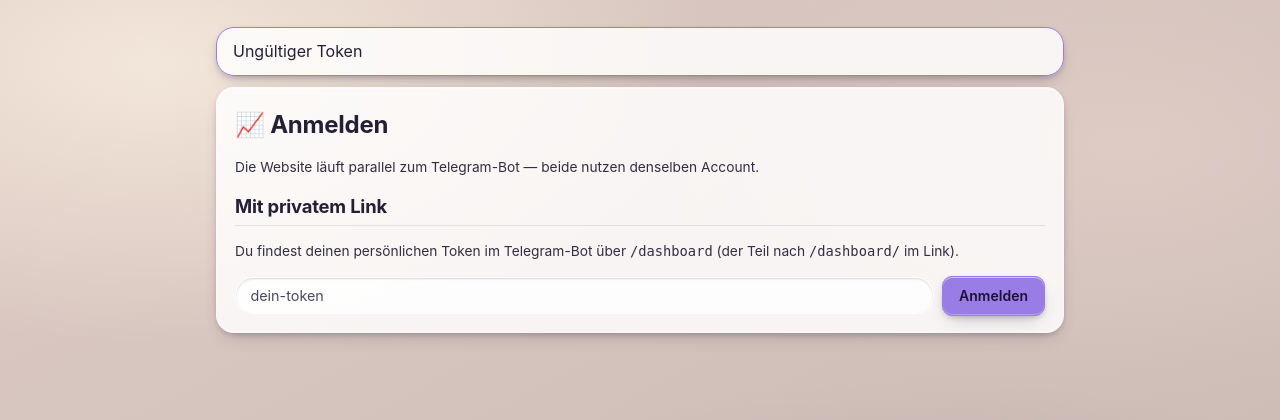
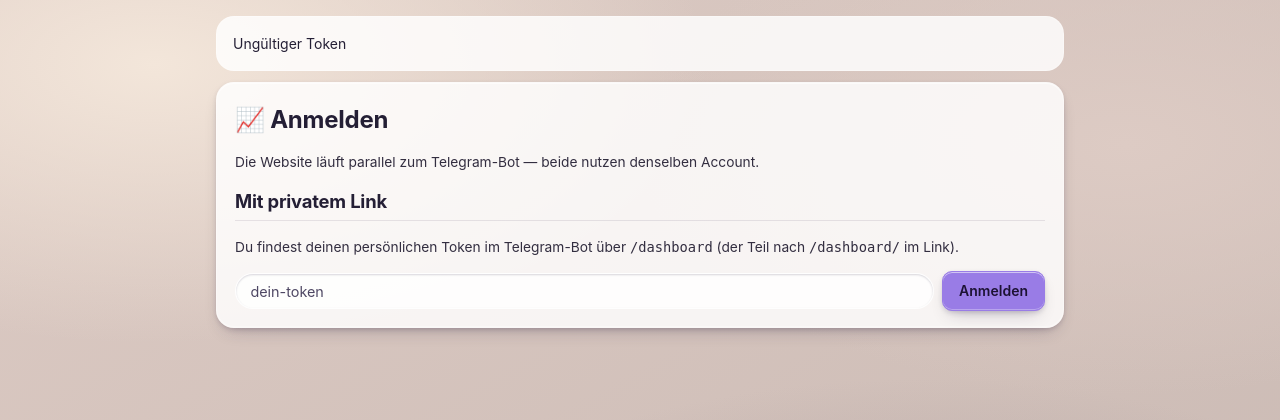
Before and after one commit to Sebastianschmid1/trading_bot, a FastAPI app: a page that uses stockbot/web/templates/base.html in a window 1280 px wide. Shown: the top 420 px of the page. Run offline with FastAPI, Linux system fonts and the light colour scheme; parts of the project's set-up code (start-up, migrations or seed data) failed here and were passed over; some libraries are stand-ins or nearby versions.

Commit message:
fix(web): Meldungsbanner auf Solid-Glas heben und Ton dreifach kodieren (E3)
Kontrastfehler, kein Aufraeumen: .alert2 lag ohne eigene Flaeche direkt auf
dem Mesh-Grund, sieben von acht gerechneten Kontrastwerten lagen unter
4,5:1 - darunter die Feed-Warnbanner "Daten unsicher" und "Kursdaten
veraltet". .flash und alert2* gehen in eine Klasse .alert* auf, die auf
--lg-glass-solid liegt (dieselbe Flaeche wie .card/.tab/.searchbox).

Der 1px-Rand traegt in Light nur 2,83-4,09:1, deshalb steht der Ton jetzt
dreifach: Rand + eingefaerbter Titel + Icon in Titelfarbe, mit den vier
bereits vorhandenen Tonpaaren (--tone-violet-fg/--lg-violet,
--status-ink-success/--lg-success, --tone-warning-fg/--lg-warning,
--status-ink-error/--lg-error). Kein neues Token angelegt.

dashboard.html verliert die verwaiste .lg-body .flash-Dublette,
feed_status.py-Docstring und die Test-Regexe folgen dem Rename.

```diff
--- a/stockbot/web/feed_status.py
+++ b/stockbot/web/feed_status.py
@@ -44,7 +44,7 @@ unterschiedliche Folgen:
   Schaetzwerte — die betroffene Stelle zeigt „—", keinen Ersatzwert.
 
 Visuell sind die drei Faelle klar getrennt: „Loading" ist ein Skeleton, ``degraded``
-ein ``alert2--warning``-Banner, der Fehler-/veraltet-Fall ein ``alert2--danger``-Banner.
+ein ``alert--warning``-Banner, der Fehler-/veraltet-Fall ein ``alert--danger``-Banner.
 """
 
 from __future__ import annotations
--- a/stockbot/web/static/components.css
+++ b/stockbot/web/static/components.css
@@ -120,17 +120,28 @@
 .btn-row--center { justify-content: center; }
 
 /* ── Alert ─────────────────────────────────────────────────────────────── */
-.alert2 {
-  display: flex; gap: var(--space-3); padding: var(--space-4);
-  border-radius: var(--radius-md); border: 1px solid var(--border-default);
-  background: var(--bg-surface-2); color: var(--text-secondary); font-size: 14px;
+/* Liegt auf --lg-glass-solid statt einer Flaechentoenung: der Rand traegt als
+   1px-Linie in Light nur 2,83–4,09:1 (siehe DESIGN.md „Kontrast-Härtung"), deshalb
+   HARTE AUFLAGE — jeder Ton steht DREIFACH: Rand + eingefaerbter Titel + Icon in
+   Titelfarbe. Fliesstext bleibt auf --lg-ink (13,64:1 / 14,32:1), nicht auf der
+   Titelfarbe. Ohne Titel (z. B. der neutrale Flash in base.html) liest ein
+   Farbfehlsichtiger den Ton im Light Mode nicht sicher — deshalb nur fuer den
+   titellosen, tonlosen Fall vorgesehen. */
+.alert {
+  display: flex; gap: var(--lg-space-3); padding: var(--lg-space-4);
+  border-radius: var(--lg-r-md); border: 1px solid var(--lg-edge-soft);
+  background: var(--lg-glass-solid); color: var(--lg-ink); font-size: 14px;
 }
-.alert2__title { font-weight: 600; color: var(--text-primary); margin: 0 0 2px; }
-.alert2--info { border-color: var(--primary-border); background: var(--info-soft); }
-.alert2--success { border-color: var(--success-border); background: var(--success-soft); }
-.alert2--warning { border-color: var(--warning-border); background: var(--warning-soft); }
-.alert2--danger { border-color: var(--danger-border); background: var(--danger-soft); }
-.alert2__icon { flex: 0 0 auto; width: 18px; height: 18px; }
+.alert__title { font-weight: 600; margin: 0 0 2px; }
+.alert__icon { flex: 0 0 auto; width: 18px; height: 18px; }
+.alert--info { border-color: var(--lg-violet); }
+.alert--info .alert__title, .alert--info .alert__icon { color: var(--tone-violet-fg); }
+.alert--success { border-color: var(--lg-success); }
+.alert--success .alert__title, .alert--success .alert__icon { color: var(--status-ink-success); }
+.alert--warning { border-color: var(--lg-warning); }
+.alert--warning .alert__title, .alert--warning .alert__icon { color: var(--tone-warning-fg); }
+.alert--danger { border-color: var(--lg-error); }
+.alert--danger .alert__title, .alert--danger .alert__icon { color: var(--status-ink-error); }
 
 /* ── Status-Chip ───────────────────────────────────────────────────────── */
 .chip {
--- a/stockbot/web/templates/base.html
+++ b/stockbot/web/templates/base.html
@@ -41,7 +41,7 @@
   /* ── Token-Umzug in die Glaswelt (scoped auf .lg-body = jede Seite) ──────────
      Zwei Alias-Familien landen hier: die alten Avionik-Namen (--muted, --line …)
      und die tokens.css-Komponenten-Tokens (--primary, --bg-surface-* … für
-     btn2/alert2/dialog2/chip/mode-badge). Die CVD-Chartpalette --cat-* bleibt
+     btn2/alert/dialog/chip/mode-badge). Die CVD-Chartpalette --cat-* bleibt
      bewusst unangetastet. Trennlinien/Ränder sind auf hellem Glas dunkle
      Haarlinien (weiße --lg-edge wäre unsichtbar) — auf dunklem Glas kehrt sich das
      um (helle Haarlinien), siehe die zwei Dark-Blöcke weiter unten. Values, die
@@ -338,11 +338,6 @@
   select:focus, input:focus, textarea:focus { outline:none; border-color:var(--lg-violet); }
   input::placeholder, textarea::placeholder { color:var(--lg-ink-muted); }
 
-  /* ── Flash: Solid-Glaskarte mit 1px-Rand (kein fetter Seitenbalken) ─────── */
-  .flash { background:var(--lg-glass-solid); border:1px solid var(--lg-violet);
-           color:var(--lg-ink); padding:.7rem 1rem; border-radius:var(--lg-r-md);
-           margin:.7rem 0; box-shadow:var(--lg-cast-1); }
-
   /* ── Tabellen: Tinte auf Solid-Glas, dunkle Haarlinien ─────────────────── */
   table { width:100%; border-collapse:collapse; font-size:.9rem; }
   th, td { padding:.5rem .4rem; border-bottom:1px solid var(--sep); text-align:left; color:var(--lg-ink); }
@@ -572,7 +567,7 @@
   });
 </script>
 <main id="main">
-  {% if msg %}<div class="flash" role="status">{{ msg }}</div>{% endif %}
+  {% if msg %}<div class="alert" role="status">{{ msg }}</div>{% endif %}
   {% block content %}{% endblock %}
 </main>
 </body>
--- a/stockbot/web/templates/components.html
+++ b/stockbot/web/templates/components.html
@@ -35,8 +35,9 @@
 {%- endmacro %}
 
 {% macro alert(message, tone='info', title=None) -%}
-  <div class="alert2 alert2--{{ tone }}" role="{{ 'alert' if tone in ('danger','warning') else 'status' }}">
-    <div>{% if title %}<p class="alert2__title">{{ title }}</p>{% endif %}<div>{{ message }}</div></div>
+  <div class="alert alert--{{ tone }}" role="{{ 'alert' if tone in ('danger','warning') else 'status' }}">
+    <svg class="alert__icon" viewBox="0 0 20 20" aria-hidden="true" focusable="false"><circle cx="10" cy="10" r="8" fill="none" stroke="currentColor" stroke-width="1.6"/><path d="M10 6.2v4.6" stroke="currentColor" stroke-width="1.6" stroke-linecap="round"/><circle cx="10" cy="13.6" r="1" fill="currentColor"/></svg>
+    <div>{% if title %}<p class="alert__title">{{ title }}</p>{% endif %}<div>{{ message }}</div></div>
   </div>
 {%- endmacro %}
 
--- a/stockbot/web/templates/dashboard.html
+++ b/stockbot/web/templates/dashboard.html
@@ -269,10 +269,6 @@
     .factor-table { width:100%; border-collapse:collapse; margin:.5rem 0 1rem; font-size:.9rem; }
     .factor-table td { padding:.5rem .5rem; border-bottom:1px solid var(--grid); }
     .factor-table td.num { text-align:right; font-variant-numeric:tabular-nums; }
-
-    /* base-Flash im Glas halten (falls msg gesetzt) */
-    .lg-body .flash { background:var(--lg-glass-solid); border:1px solid var(--lg-violet);
-                      color:var(--lg-ink); box-shadow:var(--lg-cast-1); }
 
     @media (max-width: 900px) {
       .grid { grid-template-columns:1fr; }
```
Also changed, not shown: stockbot/web/templates/app.html (+10 -7 lines), stockbot/web/templates/lab.html (+4 -3 lines), tests/test_web_style_phases.py (+2 -2 lines).
